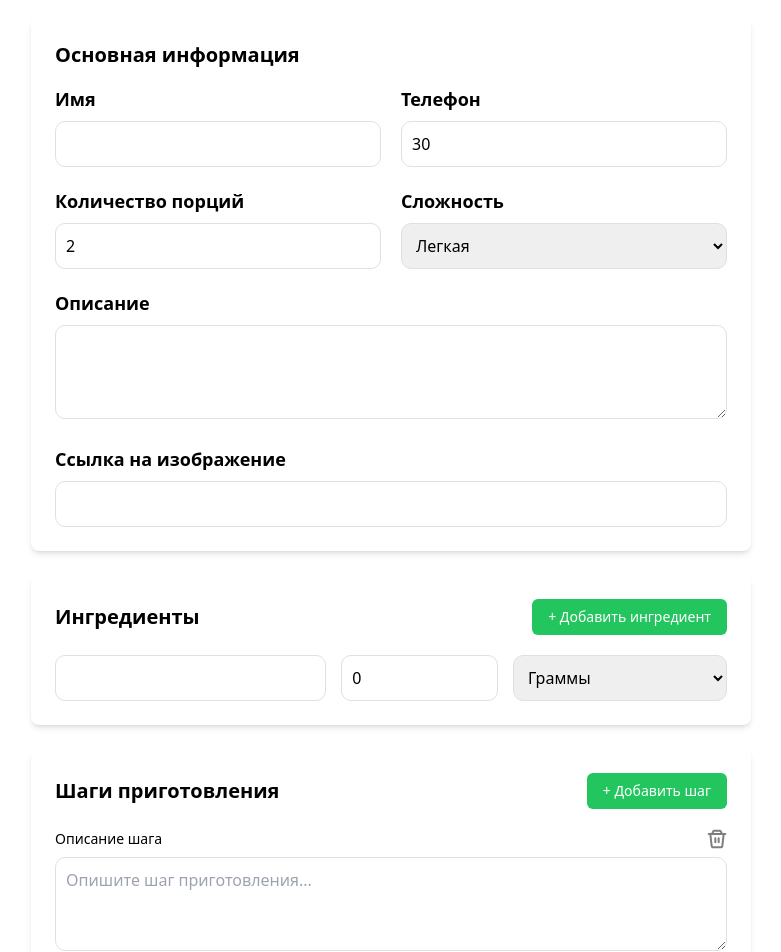
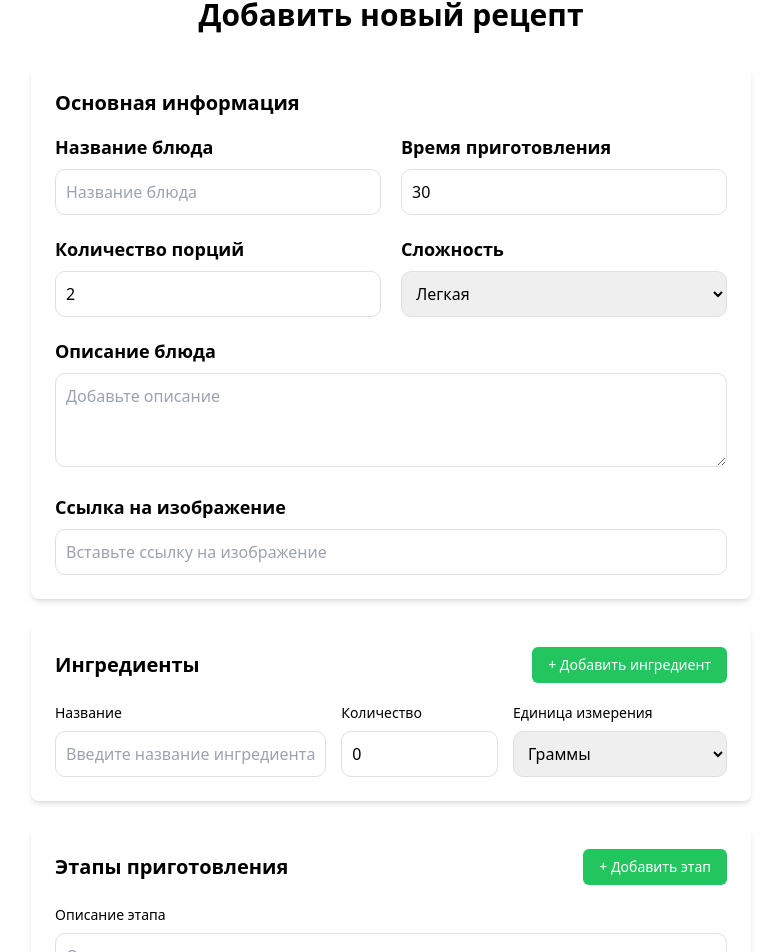
Before and after one commit to d-s-vo/nuxt4-ts-project-cbook, a Nuxt app: page /add-recipe in a window 1280 px wide. Shown: the part 75-1027 px from the top of the page, without its empty margins (249-1030 px from the left). Built offline with nearby package versions, Linux system fonts and the light colour scheme.

Commit message:
Скорректировал вывод полей раздела Этапы приготовления. Добавил placeholder для инпутов

```diff
--- a/components/formInput.vue
+++ b/components/formInput.vue
@@ -4,12 +4,14 @@
         :type="type"
         v-model="modelValue"
         class="form-input"
+        :placeholder="placeholder"
     />
     <textarea
       v-else
       rows="3"
       v-model="modelValue"
       class="form-input"
+      :placeholder="placeholder"
     />
 </template>
 <script setup lang="ts">
@@ -17,6 +19,7 @@
 
     const props = defineProps<{
         type: 'text' | 'number' | 'textarea';
+        placeholder?: string;
     }>();
 
     const modelValue = defineModel<string | number>();
--- a/pages/add-recipe.vue
+++ b/pages/add-recipe.vue
@@ -1,5 +1,16 @@
 <template>
   <div class="max-w-3xl mx-auto p-6">
+    <a
+          href="/"
+          class="inline-flex items-center text-blue-600 hover:text-blue-800 mb-6 no-underline"
+          @click.prevent="$router.back()"
+      >
+          <svg xmlns="http://www.w3.org/2000/svg" class="h-5 w-5 mr-1" viewBox="0 0 20 20" fill="currentColor">
+              <path fill-rule="evenodd" d="M9.707 16.707a1 1 0 01-1.414 0l-6-6a1 1 0 010-1.414l6-6a1 1 0 011.414 1.414L5.414 9H17a1 1 0 110 2H5.414l4.293 4.293a1 1 0 010 1.414z" clip-rule="evenodd" />
+          </svg>
+          Назад к рецептам
+      </a>
+
     <h1 class="text-3xl font-bold mb-8 text-center">Добавить новый рецепт</h1>
 
     <form @submit.prevent="submitForm" class="space-y-6">
@@ -33,6 +44,7 @@
                   v-if="['text', 'textarea', 'number'].includes(item.type)"
                   v-model="form[item.name]"
                   :type="item.type"
+                  :placeholder="item.placeholder"
                   class="w-full"
                 />
 
@@ -40,6 +52,7 @@
                   v-if="item.type === 'select'"
                   v-model="form[item.name]"
                   :options="(item as SelectField<typeof item.name>).options"
+                  :placeholder="item.placeholder"
                   class="w-full"
                 />
               </div>
@@ -82,19 +95,30 @@
                       :key="item.name"
                     >
                       <!-- Название ингредиента -->
+                      <div
+                        :class="{
+                          'col-span-5': item.name === 'name',
+                          'col-span-3': item.name === 'quantity',
+                          'col-span-4': item.name === 'unit',
+                        }"
+                      >
+                        <div class="text-sm font-medium mb-2">{{ item.title }}</div>
                         <form-input
                           v-if="item.name === 'name'"
                           v-model="ingredient.name"
                           :type="item.type"
-                        class="w-full col-span-5"
+                          :placeholder="item.placeholder"
+                          class="w-full"
                         />
+
 
                       <!-- Количество -->
                       <form-input
                         v-if="item.name === 'quantity'"
                         v-model="ingredient.quantity"
                         :type="item.type"
-                        class="w-full col-span-3"
+                        :placeholder="item.placeholder"
+                        class="w-full"
                       />
 
                       <!-- Единица измерения -->
@@ -102,8 +126,9 @@
                         v-if="item.name === 'unit'"
                         v-model="ingredient.unit"
                         :options="(item as SelectField).options"
-                        class="w-full col-span-4"
+                        class="w-full"
                       />
+                    </div>
                     </template>
                   </div>
                 </div>
@@ -119,7 +144,7 @@
                 @click="addStep"
                 class="px-4 py-2 bg-green-500 text-white rounded-md hover:bg-green-600 transition-colors text-sm"
               >
-                + Добавить шаг
+                + Добавить этап
               </button>
             </div>
 
@@ -128,16 +153,20 @@
               :key="index"
               class="relative mt-[20px]"
             >
+              <template
+                v-if="field?.items?.length"
+                v-for="(item, i) in field.items"
+                :key="`${i}-${item.name}`"
+              >
                 <div class="flex items-start gap-4">
                   <!-- Поле для шага -->
                   <div class="flex-grow">
-                  <div class="text-sm font-medium mb-2">Описание шага</div>
+                    <div class="text-sm font-medium mb-2">Описание этапа</div>
                     <form-input
                       v-model="form.steps[index]"
-                    type="textarea"
-                    placeholder="Опишите шаг приготовления..."
+                      :type="item.type"
+                      :placeholder="item.placeholder"
                       class="w-full"
-                    rows="3"
                       required
                     />
                   </div>
@@ -146,9 +175,10 @@
                   <icons-trash
                     @click="removeStep(index)"
                     class="absolute top-0 right-0 cursor-pointer hover:text-green-600"
-                :class="{ 'opacity-50 pointer-events-none': form.ingredients.length <= 1 }"
+                    :class="{ 'hidden': form.steps.length <= 1 }"
                   />
                 </div>
+              </template>
             </div>
           </template>
         </div>
@@ -196,20 +226,23 @@ const formFields: FormGroup[] = [
         {
             "type": "text",
             "name": "title",
-            "title": "Имя",
-            "required": true
+            "title": "Название блюда",
+            "required": true,
+            "placeholder": "Название блюда"
         },
         {
             "type": "number",
             "name": "cookingTime",
-            "title": "Телефон",
-            "required": true
+            "title": "Время приготовления",
+            "required": true,
+            "placeholder": "Время приготовления"
         },
         {
             "type": "number",
             "name": "servings",
             "title": "Количество порций",
-            "required": true
+            "required": true,
+            "placeholder": "Количество порций"
         },
         {
             "type": "select",
@@ -229,19 +262,22 @@ const formFields: FormGroup[] = [
                     "title": "Сложная"
                 }
             ],
-            "required": true
+            "required": true,
+            "placeholder": "Сложность"
         },
         {
             "type": "textarea",
             "name": "description",
-            "title": "Описание",
-            "required": true
+            "title": "Описание блюда",
+            "required": true,
+            "placeholder": "Добавьте описание"
         },
         {
             "type": "text",
             "name": "imageUrl",
             "title": "Ссылка на изображение",
-            "required": true
+            "required": true,
+            "placeholder": "Вставьте ссылку на изображение"
         }
     ]
   },
@@ -255,13 +291,15 @@ const formFields: FormGroup[] = [
             "type": "text",
             "name": "name",
             "title": "Название",
-            "required": true
+            "required": true,
+            "placeholder": "Введите название ингредиента"
           },
           {
             "type": "number",
             "name": "quantity",
             "title": "Количество",
-            "required": true
+            "required": true,
+            "placeholder": "5"
           },
           {
             "type": "select",
@@ -284,14 +322,15 @@ const formFields: FormGroup[] = [
     ]
   },
   {
-    "title": "Шаги приготовления",
+    "title": "Этапы приготовления",
     "type": "steps",
     "items": [
         {
           "type": "textarea",
           "name": "step",
-          "title": "Шаг",
-          "required": true
+          "title": "Этап",
+          "required": true,
+          "placeholder": "Опишите этап приготовления"
         }
     ]
   }
--- a/types/form.types.ts
+++ b/types/form.types.ts
@@ -15,6 +15,7 @@ interface BaseField<TName extends string = string> {
   name: TName;
   title: string;
   required?: boolean;
+  placeholder?: string;
 }
 
 export interface SelectField<TName extends string = string> extends BaseField<TName> {
```
Lines whose indentation alone changed are shown as unchanged.
